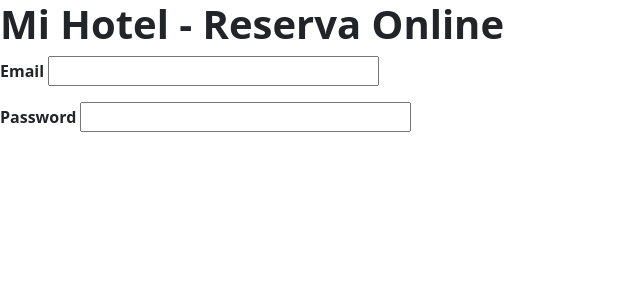
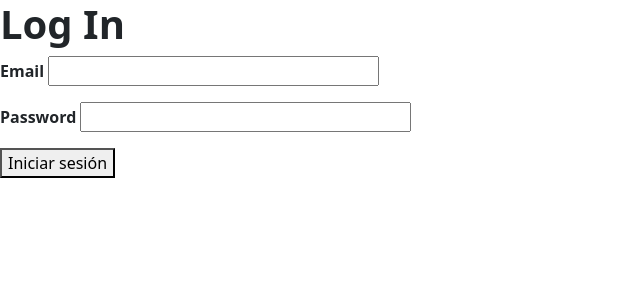
Before and after one commit to IsmaelGL900/Proyecto-Restaurante, a Django app: page /login/ in a window 1280 px wide. Shown: the top 300 px of the page, without its empty margins (0-640 px from the left). Run offline with Django 5.2, Linux system fonts and the light colour scheme; some web fonts are replaced.

Commit message:
Log in 2

```diff
--- /dev/null
+++ b/static/css/formularios.css
@@ -0,0 +1,10 @@
+#body{
+    display: flex;
+    justify-content: center;
+    align-items: center;
+    height: 100vh;
+    margin: 0;
+    background-image: url(../Imagenes/fondo-formulario.jpg);
+    animation: moverfondo 100s linear infinite;
+    background-size: 800px;
+}
--- a/templates/Login.html
+++ b/templates/Login.html
@@ -5,7 +5,7 @@
     <meta charset="UTF-8">
     <title>Log In</title>
     <link rel="icon" href="{% static 'Imagenes/Logo Restaurante.png' %}" type="image/x-icon">
-    <link rel="stylesheet" type="text/css" href="{% static 'css/global.css' %}">
+    <link rel="stylesheet" type="text/css" href="{% static 'css/formularios.css' %}">
     <link href="https://cdn.jsdelivr.net/npm/bootstrap@5.3.3/dist/css/bootstrap.min.css" rel="stylesheet" integrity="sha384-QWTKZyjpPEjISv5WaRU9OFeRpok6YctnYmDr5pNlyT2bRjXh0JMhjY6hW+ALEwIH" crossorigin="anonymous">
     <link rel="preconnect" href="https://fonts.googleapis.com">
     <link rel="preconnect" href="https://fonts.gstatic.com" crossorigin>
@@ -13,11 +13,9 @@
 </head>
 <body>
 
-    <div class="Caja">
+    <div class="caja-formulario">
         <form action="mailto:reservas@mihotel.com" method="post" enctype="text/plain">
-            <h1 class="title"><b>Mi Hotel - Reserva Online</b></h1>
-
-
+            <h1 class="title"><b>Log In</b></h1>
 
             <p>
                 <label for="email"><b>Email</b></label>
@@ -28,6 +26,7 @@
                 <input type="email" name="email" size="30">
             </p>
 
+            <button type="submit" class="btn-amargura">Iniciar sesión</button>
 
         </form>
     </div>
```
